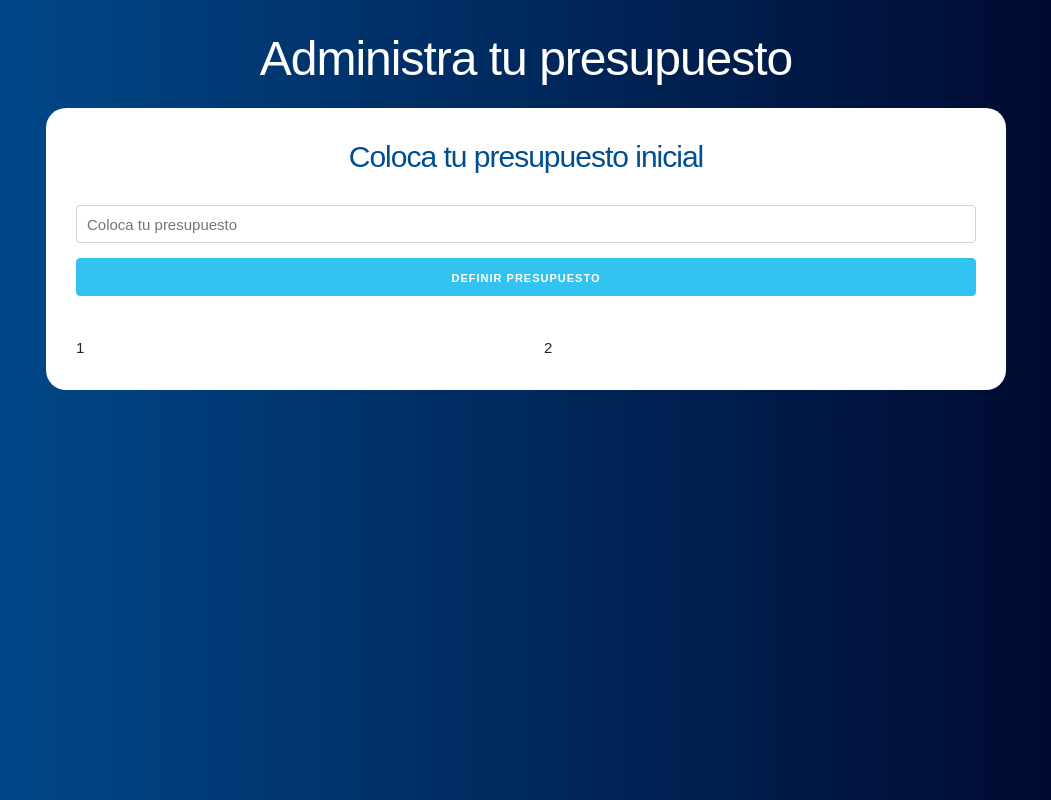
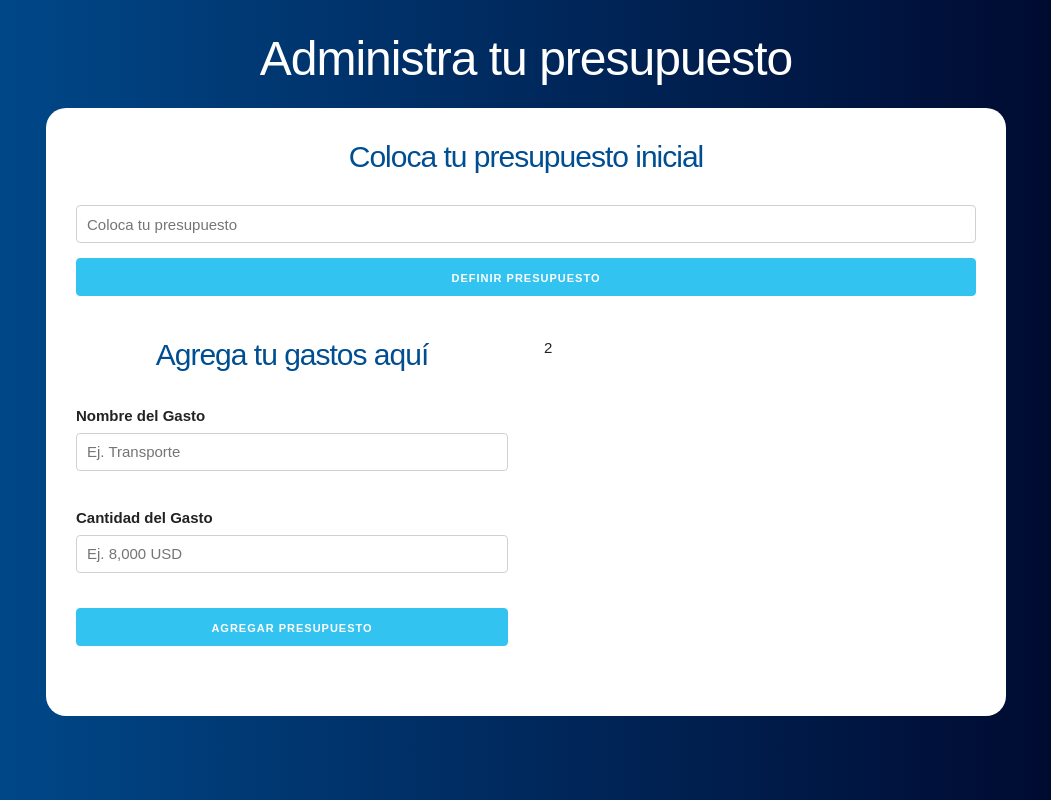
Before and after one commit to mrdebugcode/budget_manager, a React (Create React App) app: page / in a window 1280 px wide. Shown: the whole page, without its empty margins (114-1165 px from the left). Built offline with nearby package versions, Linux system fonts and the light colour scheme.

Commit message:
Se crearon formularios para ingresar los gastos. Se agregaron validaciones para el formulario de presupuesto

```diff
--- a/src/App.js
+++ b/src/App.js
@@ -1,5 +1,6 @@
 import React, { useState } from 'react';
 import Pregunta from './components/Pregunta';
+import Formulario from './components/Formulario';
 
 
 function App() {
@@ -22,7 +23,7 @@ function App() {
 
                 <div className="row">
                   <div className="one-half column">
-                    1
+                    <Formulario />
                   </div>
                   <div className="one-half column">
                     2
--- a/src/components/Formulario.js
+++ b/src/components/Formulario.js
@@ -2,7 +2,31 @@ import React, {useState} from 'react';
 const Formulario = () => {
     return (
         <form>
+            <h2>Agrega tu gastos aquí</h2>
 
+            <div className="campo">
+                <label>Nombre del Gasto</label>
+                <input
+                    type="text"
+                    className="u-full-width"
+                    placeholder="Ej. Transporte"
+                />
+            </div>
+
+            <div className="campo">
+                <label>Cantidad del Gasto</label>
+                <input
+                    type="number"
+                    className="u-full-width"
+                    placeholder="Ej. 8,000 USD"
+                />
+            </div>
+
+            <input
+                type="submit"
+                className="button-primary u-full-width"
+                value="Agregar Presupuesto"
+            />
         </form>
      );
 }
```
Also changed, not shown: src/components/Error.js (line endings or trailing spaces).
